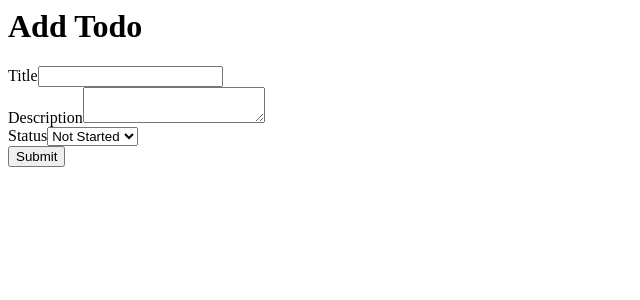
After one commit to rodneygauna/Ichinichizutsu, a Flask app: page /todos/add in a window 1280 px wide. The commit adds this page. Shown: the top 300 px of the page, without its empty margins (0-640 px from the left). Run offline with Flask 2, Linux system fonts and the light colour scheme; a user stored in the database is signed in.

Commit message:
ability to add a todo

```diff
--- /dev/null
+++ b/src/core/forms.py
@@ -0,0 +1,18 @@
+'''
+Forms for the core pages of the application
+'''
+
+from flask_wtf import FlaskForm
+from wtforms import StringField, SubmitField, SelectField, TextAreaField
+from wtforms.validators import DataRequired, Length
+from src.dict import TODOS_STATUS
+
+
+class TodoForm(FlaskForm):
+    '''Form for the Todo page'''
+    title = StringField('Title', validators=[
+                        DataRequired(), Length(max=255)])
+    description = TextAreaField('Description', validators=[DataRequired()])
+    status = SelectField('Status', choices=TODOS_STATUS,
+                         validators=[DataRequired()])
+    submit = SubmitField('Submit')
--- a/src/core/views.py
+++ b/src/core/views.py
@@ -2,8 +2,11 @@
     website/users/views.py
 '''
 
-from flask import render_template, Blueprint
-from flask_login import login_required
+from flask import render_template, Blueprint, request, redirect, url_for
+from flask_login import login_required, current_user
+from src.core.forms import TodoForm
+from src import db
+from src.models import Todos
 
 
 core = Blueprint('core', __name__)
@@ -19,4 +22,27 @@ def index():
 @login_required
 def todos():
     '''Route: Todo page'''
-    return render_template('todos.html', title='Ichi-Nichi Zutsu')
+    if request.method == 'GET':
+        todo_list = Todos.query.filter_by(user_id=current_user.id).all()
+    return render_template('todos.html',
+                           title='Ichi-Nichi Zutsu',
+                           todo_list=todo_list)
+
+
+@core.route('/todos/add', methods=['GET', 'POST'])
+@login_required
+def add_todo():
+    '''Route: Add Todo page'''
+    form = TodoForm()
+
+    if form.validate_on_submit():
+        todo = Todos(title=form.title.data,
+                     description=form.description.data,
+                     status=form.status.data,
+                     user_id=current_user.id)
+        db.session.add(todo)
+        db.session.commit()
+        return redirect(url_for('core.todos'))
+    return render_template('add_todo.html',
+                           title='Ichi-Nichi Zutsu',
+                           form=form)
--- /dev/null
+++ b/src/templates/add_todo.html
@@ -0,0 +1,12 @@
+{% extends "base.html" %} {% block content %}
+<h1>Add Todo</h1>
+<form method="post">
+  {{form.hidden_tag()}} {{form.title.label}}{{form.title}}
+  <br />
+  {{form.description.label}}{{form.description}}
+  <br />
+  {{form.status.label}}{{form.status}}
+  <br />
+  {{form.submit}}
+</form>
+{% endblock content %}
```
Also changed, not shown: src/templates/todos.html (+7 -1 lines), src/database.db.
